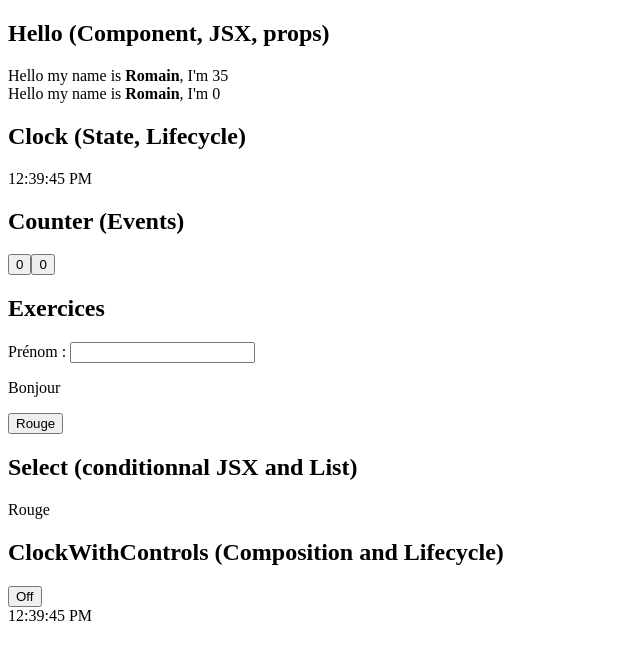
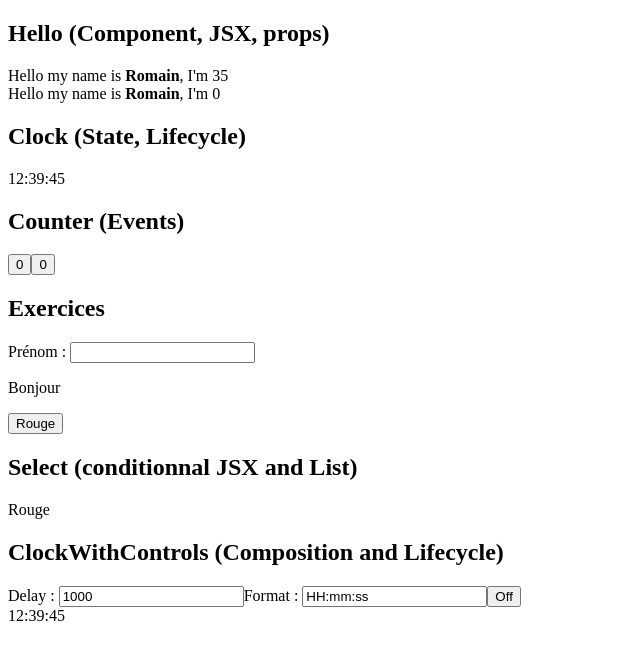
Before and after one commit to bioub/Formation_React_2021_03, a React (Create React App) app in the folder hello-react/: page / in a window 1280 px wide. Shown: the top 660 px of the page, without its empty margins (0-640 px from the left). Built offline with nearby package versions, Linux system fonts and the light colour scheme.

Commit message:
Lifecycle + Select

```diff
--- a/hello-react/package.json
+++ b/hello-react/package.json
@@ -3,6 +3,7 @@
   "version": "0.1.0",
   "private": true,
   "dependencies": {
+    "date-fns": "^2.19.0",
     "react": "^17.0.2",
     "react-dom": "^17.0.2",
     "react-scripts": "4.0.3"
--- a/hello-react/src/Clock.js
+++ b/hello-react/src/Clock.js
@@ -1,4 +1,5 @@
 import { Component } from "react";
+import { format as formatDate } from 'date-fns'
 
 // function Clock() {
 //   let now = new Date();
@@ -16,9 +17,9 @@ class Clock extends Component {
     this.state = {
       now: new Date(),
     };
-    // addEventListener
-    // new WebSocket
-    // new Worker
+  }
+  startInterval() {
+    const { delay = 1000 } = this.props;
     this._interval = setInterval(() => {
       // Do not mutate state directly. Use setState()
       // this.state.now = new Date();
@@ -27,7 +28,21 @@ class Clock extends Component {
       this.setState({
         now: new Date(),
       });
-    }, 1000);
+    }, delay);
+  }
+  componentDidMount() {
+    // addEventListener
+    // new WebSocket
+    // new Worker
+    this.startInterval();
+  }
+  componentDidUpdate(previousProps) {
+    // ne pas redémarrer l'interval si le delay n'a pas changé
+    if (previousProps.delay === this.props.delay) {
+      return;
+    }
+    clearInterval(this._interval);
+    this.startInterval();
   }
   componentWillUnmount() {
     // removeEventListener
@@ -39,9 +54,10 @@ class Clock extends Component {
     // dans une classe les props sont accessible via this.props
     // const { name = '', age = 0, isTrainer = false } = this.props;
     const { now } = this.state;
+    const { format = 'HH:mm:ss' } = this.props;
     return (
       <div className="Clock">
-        {now.toLocaleTimeString()}
+        {formatDate(now, format)}
       </div>
     );
   }
--- a/hello-react/src/ClockWithControls.js
+++ b/hello-react/src/ClockWithControls.js
@@ -4,6 +4,8 @@ import Clock from "./Clock";
 class ClockWithControls extends Component {
   state = {
     showClock: true,
+    delay: 1000,
+    format: 'HH:mm:ss',
   };
   toggleShowClock = () => {
     const { showClock } = this.state;
@@ -11,13 +13,24 @@ class ClockWithControls extends Component {
       showClock: !showClock,
     });
   }
+  handleChangeDelay = (event) => {
+    this.setState({
+      delay: Number(event.target.value),
+    });
+  }
+  handleChangeFormat = (event) => {
+    this.setState({
+      format: event.target.value,
+    });
+  }
   render() {
-    const { showClock } = this.state;
+    const { showClock, delay, format } = this.state;
     return (
       <div className="ClockWithControls">
-
+        Delay : <input type="number" value={delay} onChange={this.handleChangeDelay} />
+        Format : <input type="text" value={format} onChange={this.handleChangeFormat} />
         <button onClick={this.toggleShowClock}>{!showClock ? "On" : "Off"}</button>
-        {showClock && <Clock />}
+        {showClock && <Clock delay={delay} format={format} />}
       </div>
     );
   }
--- a/hello-react/src/Select.js
+++ b/hello-react/src/Select.js
@@ -1,4 +1,4 @@
-import { Component } from "react";
+import { Component, createRef } from "react";
 
 // class Select extends Component {
 //   state = {
@@ -37,7 +37,26 @@ class Select extends Component {
       open: false,
       selected: items[0],
     };
+
+    this.hostRef = createRef();
   }
+  componentDidMount() {
+    document.addEventListener('click', this.handleDocumentClick);
+  }
+  componentWillUnmount() {
+    document.removeEventListener('click', this.handleDocumentClick);
+  }
+  handleDocumentClick = (event) => {
+    // si le click a eu lieu dans le composant Select on ne fait rien
+    // (handleToggleOpen, handleSelected uniquement)
+    if (this.hostRef.current.contains(event.target)) {
+      return;
+    }
+
+    this.setState({
+      open: false,
+    });
+  };
   handleToggleOpen = () => {
     const { open } = this.state;
     this.setState({
@@ -61,7 +80,7 @@ class Select extends Component {
     ));
 
     return (
-      <div className="Select">
+      <div className="Select" ref={this.hostRef}>
         <div className="selected" onClick={this.handleToggleOpen}>
           {selected}
         </div>
```
Also changed, not shown: 1 other file (tests, documents, lock files or other folders).
